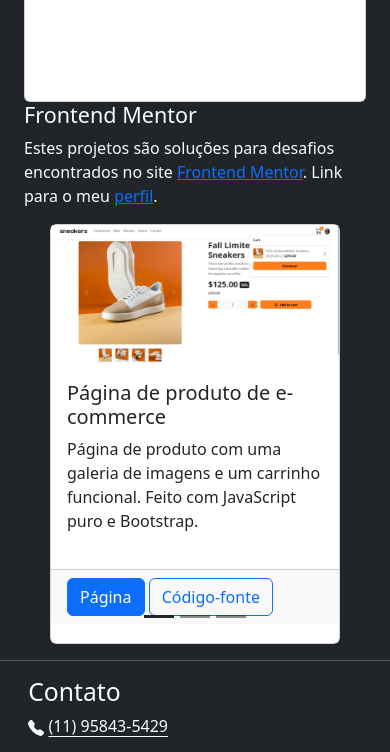
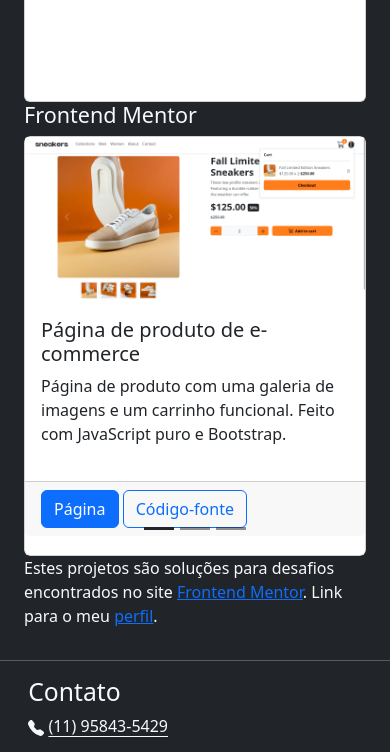
Before and after one commit to gab-souza-martins/portifolio-junior, a website: page index.html in a window 390 px wide. Shown: the part 631-1383 px from the top of the page. Drawn offline with nearby package versions, Linux system fonts and the light colour scheme.

Commit message:
Responsividade da seção do Frontend Mentor passada para classes do Bootstrap

```diff
--- a/css/style.css
+++ b/css/style.css
@@ -11,7 +11,6 @@ nav {
 /* *Main */
 .carousel-inner {
    border-radius: 0.375em;
-   width: clamp(290px, 500px, 40vw);
 }
 
 .card {
--- a/index.html
+++ b/index.html
@@ -139,22 +139,8 @@
             </div>
 
             <h4>Frontend Mentor</h4>
-            <div class="flex-lg-row-reverse">
-               <p>
-                  Estes projetos são soluções para desafios encontrados no site
-                  <a
-                     class="link-primary"
-                     href="https://www.frontendmentor.io/home"
-                     target="_blank"
-                     >Frontend Mentor</a
-                  >. Link para o meu
-                  <a
-                     class="link-primary"
-                     href="https://www.frontendmentor.io/profile/gab-souza-martins"
-                     target="_blank"
-                     >perfil</a
-                  >.
-               </p>
+            <div class="d-flex flex-wrap justify-content-lg-between">
+               <div class="col-12 col-sm-9 col-md-8 col-lg-6 col-xl-5 mx-auto">
                   <div class="carousel slide" id="frontendMentorCarousel">
                      <!-- TODO: Indicadores ficam apertados em telas muito pequenas -->
                      <div class="carousel-indicators d-sm-none">
@@ -194,9 +180,9 @@
                                     Página de produto de e-commerce
                                  </h5>
                                  <p class="card-text">
-                                 Página de produto com uma galeria de imagens e
-                                 um carrinho funcional. Feito com JavaScript
-                                 puro e Bootstrap.
+                                    Página de produto com uma galeria de imagens
+                                    e um carrinho funcional. Feito com
+                                    JavaScript puro e Bootstrap.
                                  </p>
                               </div>
                               <div class="card-footer">
@@ -225,8 +211,8 @@
                               <div class="card-body">
                                  <h5 class="card-title">Calculadora</h5>
                                  <p class="card-text">
-                                 Calculadora simples que inclui um toggle para
-                                 três temas. Feita com TypeScript.
+                                    Calculadora simples que inclui um toggle
+                                    para três temas. Feita com TypeScript.
                                  </p>
                               </div>
                               <div class="card-footer">
@@ -253,7 +239,9 @@
                                  alt="Screenshot do projeto 'Calculadora de idade'"
                               />
                               <div class="card-body">
-                              <h5 class="card-title">Calculadora de idade</h5>
+                                 <h5 class="card-title">
+                                    Calculadora de idade
+                                 </h5>
                                  <p class="card-text">
                                     Página que recebe uma data de nascimento e
                                     calcula a idade do usuário. Feita com
@@ -302,6 +290,23 @@
                         <span class="visually-hidden">Próximo</span>
                      </button>
                   </div>
+               </div>
+
+               <p class="col-12 col-lg-5">
+                  Estes projetos são soluções para desafios encontrados no site
+                  <a
+                     class="link-primary"
+                     href="https://www.frontendmentor.io/home"
+                     target="_blank"
+                     >Frontend Mentor</a
+                  >. Link para o meu
+                  <a
+                     class="link-primary"
+                     href="https://www.frontendmentor.io/profile/gab-souza-martins"
+                     target="_blank"
+                     >perfil</a
+                  >.
+               </p>
             </div>
          </section>
       </main>
```
Lines whose indentation alone changed are shown as unchanged.
